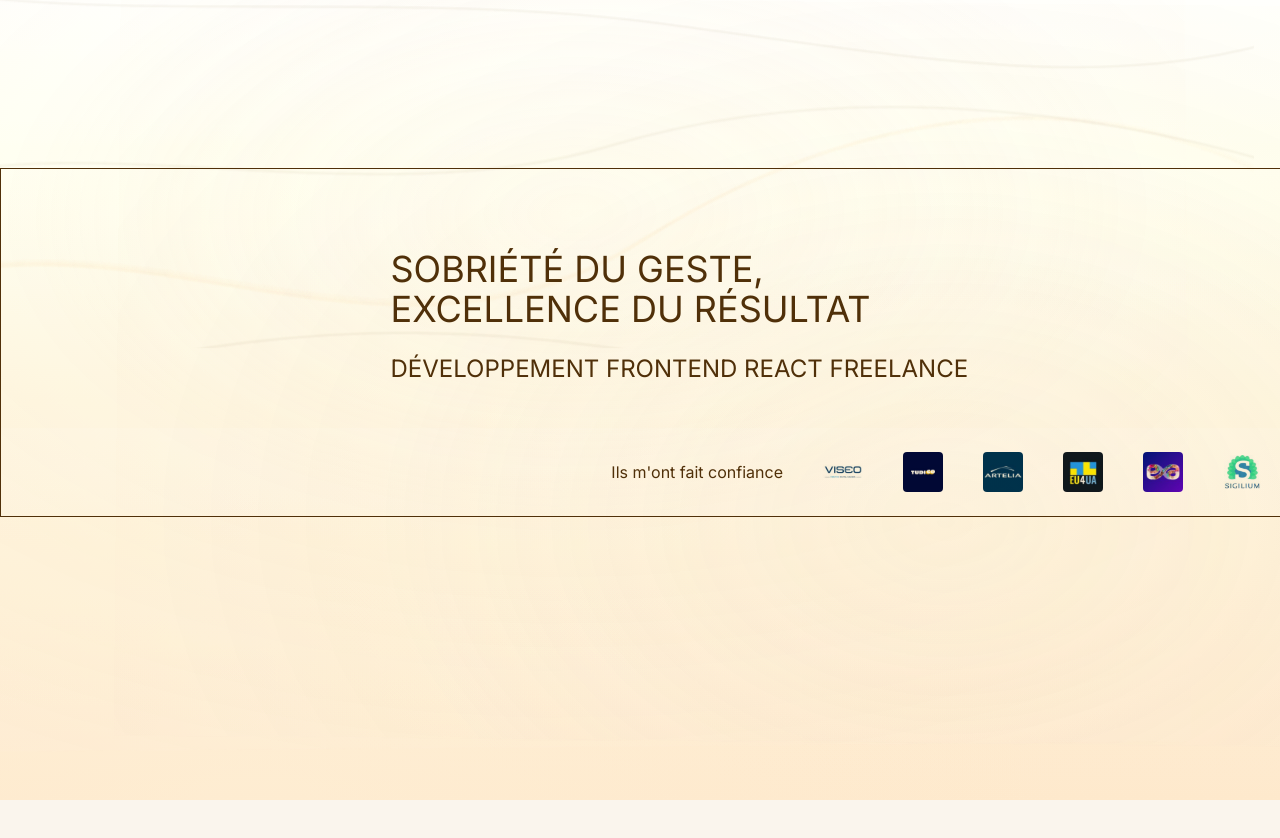
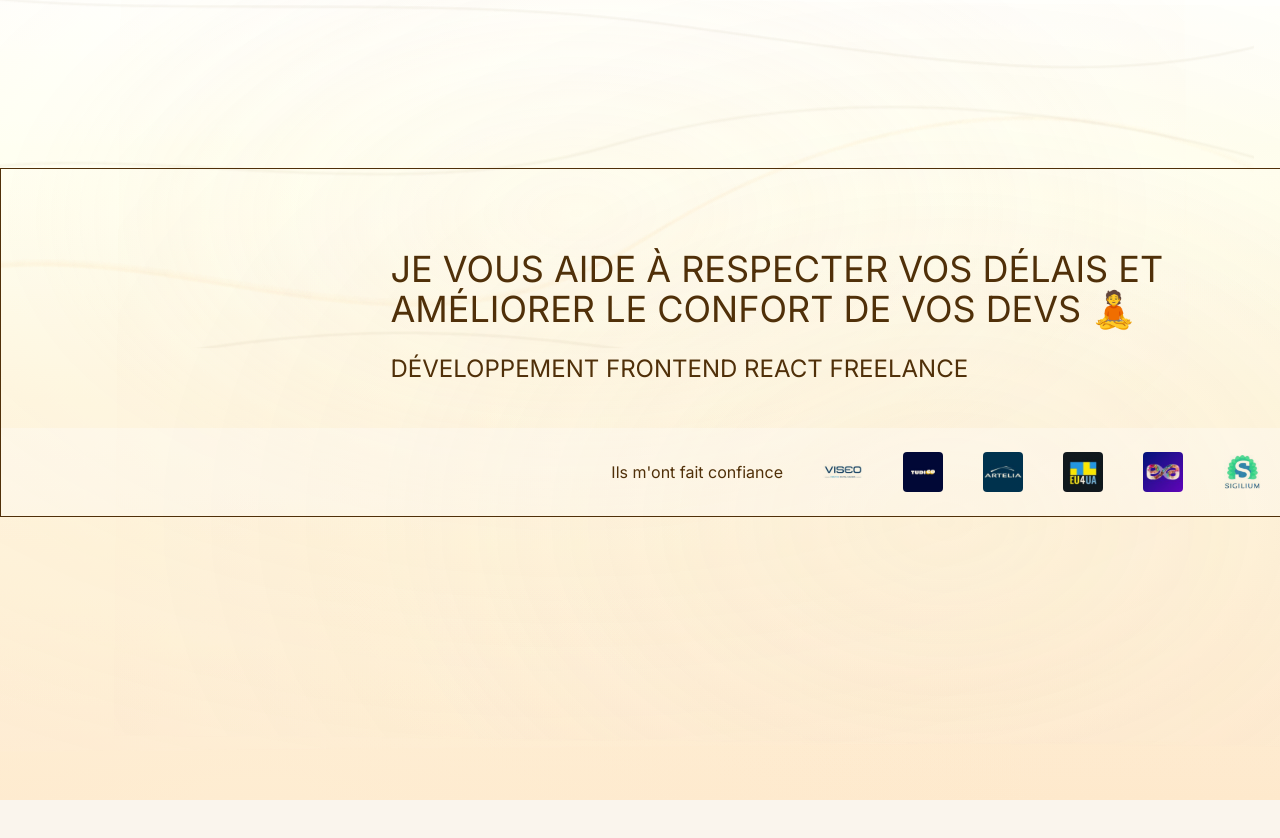
Before and after one commit to dimitri-bourreau/release-dev, a Next.js app: page /banner in a window 1280 px wide. Shown: the top 838 px of the page. Built offline with nearby package versions, Linux system fonts and the light colour scheme.

Commit message:
feat: update title & subtitle

```diff
--- a/src/app/banner/page.tsx
+++ b/src/app/banner/page.tsx
@@ -60,9 +60,7 @@ export default function Banner() {
 
         <div className="w-3/4 flex-col p-10 pt-20">
           <h2 className="text-dark-sable text-4xl uppercase">
-            Sobri&eacute;t&eacute; du geste,
-            <br />
-            excellence du r&eacute;sultat
+            Je vous aide à respecter vos délais et améliorer le confort de vos devs 🧘
           </h2>
           <h2 className="text-dark-sable mt-6 text-2xl uppercase">
             d&eacute;veloppement frontend React freelance
@@ -70,7 +68,7 @@ export default function Banner() {
         </div>
       </section>
 
-      <section className="flex h-22 w-full items-center justify-end gap-10 bg-white/10 p-2 px-4">
+      <section className="flex h-22 w-full items-center justify-end gap-10 bg-white/30 p-2 px-4">
         <p>Ils m'ont fait confiance</p>
         <div className="flex gap-10 pr-10">
           {resume.map((img) => (
```
